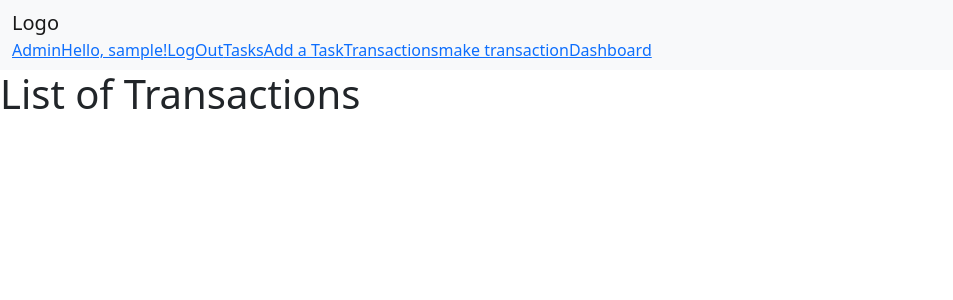
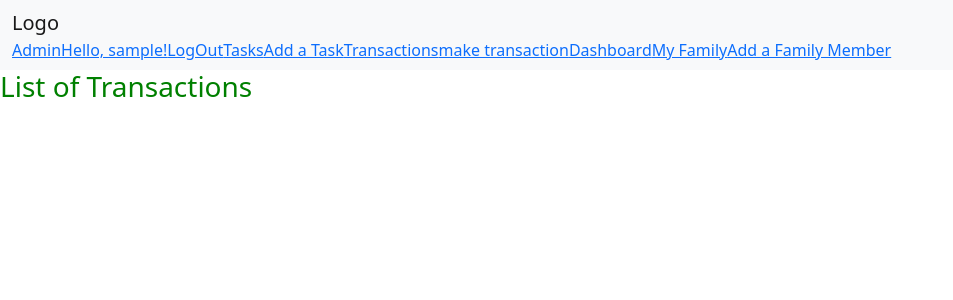
Before and after one commit to neshmasood/family-banking-system, a Django app: page /transactions/ in a window 1280 px wide. Shown: the top 300 px of the page, without its empty margins (0-953 px from the left). Run offline with Django 4.2, Linux system fonts and the light colour scheme; the visitor is signed in with stand-in values (Sample User, id 1); data that the repository does not hold is empty.

Commit message:
create CRUD on family model. add cancel option for all other models' create forms. Create templates for family model.

```diff
--- a/main_app/models.py
+++ b/main_app/models.py
@@ -53,5 +53,6 @@
         return self.name
 
 
+
 class Assignment(models.Model):
     date = models.DateTimeField(default=timezone.now)
--- a/main_app/templates/base.html
+++ b/main_app/templates/base.html
@@ -49,9 +49,12 @@
           <li class="nav-item">
             <a class="navbar-link active" href="{% url 'dashboard' %}">Dashboard</a>
           </li>
-          <!-- <li class="nav-item">
-            <a class="navbar-link active" href="{% url 'dashboard' %}">My Family</a>
-          </li> -->
+          <li class="nav-item">
+            <a class="navbar-link active" href="{% url 'family_list' %}">My Family</a>
+          </li>
+          <li class="nav-item">
+            <a class="navbar-link active" href="/families/new">Add a Family Member</a>
+          </li>
 
           {% else %}
           <li class="nav-item">
--- a/main_app/templates/family_detail.html
+++ b/main_app/templates/family_detail.html
@@ -7,7 +7,6 @@
             <p>Name: {{ family.name }}</p>
             <p>Description: {{ family.description }}</p>
         </div>
-
         <div>
             <a href="{% url 'families_update' family.id %}">Edit</a>
             <a href="{% url 'families_delete' family.id %}">Delete</a>
--- a/main_app/templates/task_create.html
+++ b/main_app/templates/task_create.html
@@ -7,6 +7,8 @@
     {% csrf_token %}
     {{form.as_p}}
     <input type="submit" value="Submit" />
+    <a href="{% url 'dashboard' %}">Cancel</a>
+
 </form>
 
 {% endblock %}
--- a/main_app/templates/task_delete_confirmation.html
+++ b/main_app/templates/task_delete_confirmation.html
@@ -3,10 +3,10 @@
 {% block content %}
 
     <h2>Delete a Task</h2>
-    <h3>Are you sure you want to delete this task: "{{task}}" ?</h3>
+    <h3>Are you sure you want to delete this task: "{{task}}"?</h3>
     <form method="post">
         {% csrf_token %}
-        <input type="submit" value="Yes - Delete!"/>
+        <input type="submit" value="Yes!"/>
         <a href="{% url 'task_detail' task.pk %}">Cancel</a>
     </form>
 
--- a/main_app/templates/task_update.html
+++ b/main_app/templates/task_update.html
@@ -2,13 +2,12 @@
 
 {% block content %}
 
-<h1>Update {{task.name}}</h1>
-<!-- <h6>Name: {{task.name}} </h6> -->
-<!-- <h6>Amount: {{task.amount}} </h6> -->
+<h5>Update {{task.name}}</h5>
 <form action="" method="post">
     {% csrf_token %}
     {{form.as_p}}
     <input type="submit" value="Update"/>
+    <a href="{% url 'task_detail' task.pk %}">Cancel</a>
 </form>
 
 {% endblock %}
--- a/main_app/templates/transaction_form.html
+++ b/main_app/templates/transaction_create.html
@@ -9,6 +9,7 @@
             {{ form.as_table }}
         </table>
         <input type="submit" value="Submit!">
+        <a href="{% url 'dashboard' %}">Cancel</a>
     </form>
 
 {% endblock %}
--- a/main_app/templates/transaction_index.html
+++ b/main_app/templates/transaction_index.html
@@ -1,18 +1,18 @@
 {% extends 'base.html' %}
 
 {% block content %}
-    <h1>List of Transactions</h1>
+    <h3>List of Transactions</h3>
 
     {% for transaction in transactions %}
         <div>
-            <a href="{% url 'transactions_show' transaction.id %}">
-                <div>
+            <div>
+                <a href="{% url 'transactions_show' transaction.id %}">
                     <p>Amount: ${{ transaction.amount }}</p>
-                    <p>Date: {{ transaction.date }}</p>
-                </div>
-            </a>
+                </a>
+            </div>
+            <p>Date: {{transaction.date}} </p>
         </div>
-        <hr/>
+
     {% endfor %}
 
 {% endblock %}
--- a/main_app/templates/transaction_update.html
+++ b/main_app/templates/transaction_update.html
@@ -9,6 +9,7 @@
             {{ form.as_table }}
         </table>
         <input type="submit" value="Update">
+        <a href="{% url 'transactions_index' %}">Cancel</a>
     </form>
 
 {% endblock %}
--- a/main_app/urls.py
+++ b/main_app/urls.py
@@ -18,5 +18,10 @@
     path('transactions/<int:pk>/update/', views.Transaction_Update.as_view(), name='transactions_update'),
     path('transactions/<int:pk>/delete/', views.Transaction_Delete.as_view(), name='transactions_delete'),
     path('dashboard/', views.Dashboard.as_view(), name="dashboard"),
+    path('families/', views.Family_List.as_view(), name="family_list"),
+    path('families/new/', views.Family_Create.as_view(), name="family_create"),
+    path('families/<int:pk>/', views.Family_Detail.as_view(), name="family_detail"),
+    path('families/<int:pk>/update', views.Family_Update.as_view(), name="family_update"),
+    path('families/<int:pk>/delete', views.Family_Delete.as_view(), name="family_delete"),
 
 ]
--- a/main_app/views.py
+++ b/main_app/views.py
@@ -16,6 +16,53 @@
 
 
 # Create your views here.
+
+def login_view(request):
+    # if POST, then authenticate the user (submitting the username and password)
+    if request.method == 'POST':
+        form = AuthenticationForm(request, request.POST)
+        if form.is_valid():
+            u = form.cleaned_data['username']
+            p = form.cleaned_data['password']
+            user = authenticate(username = u, password = p)
+            if user is not None:
+                if user.is_active:
+                    login(request, user)
+                    return HttpResponseRedirect('/dashboard/')
+                else:
+                    return render(request, 'login.html', {'form': form})
+            else:
+                return render(request, 'login.html', {'form': form})
+        else:
+            return render(request, 'signup.html', {'form': form})
+    else: # it was a get request so send the emtpy login form
+        # form = LoginForm()
+        form = AuthenticationForm()
+        return render(request, 'login.html', {'form': form})
+
+
+
+def logout_view(request):
+    logout(request)
+    return HttpResponseRedirect('/')
+
+
+
+def signup_view(request):
+    if request.method == 'POST':
+        form = SignUpForm(request.POST)
+        if form.is_valid():
+            form.save()
+            username = form.cleaned_data.get('username')
+            raw_password = form.cleaned_data.get('password1')
+            user = authenticate(username=username, password=raw_password)
+            login(request, user)
+            return redirect('/')
+    else:
+        form = SignUpForm()
+    return render(request, 'signup.html', {'form': form})
+
+
 
 
 class Landing_Page(TemplateView):
@@ -95,7 +142,7 @@
 class Transaction_Create(CreateView):
     model = Transaction
     fields = '__all__'
-    template_name = "transaction_form.html"
+    template_name = "transaction_create.html"
     success_url = '/transactions'
 
 
@@ -115,78 +162,47 @@
 
 
 
+class Family_List(TemplateView):
+    template_name = 'familylist.html'
+
+    def get_context_data(self, **kwargs):
+        context = super().get_context_data(**kwargs)
+        name = self.request.GET.get("name")
+        if name != None:
+            # .filter is the sql WHERE statement and name__icontains is doing a search for any name that contains the query param
+            context['families'] = Family.objects.filter(name_icontains=name)
+            context['header'] = f"Searching for {name}"
+        else:
+            context['families'] = Family.objects.all()
+            context['header'] = "My Family Members" # this is where we add the key into our context object for the view to use
+        return context
+
+
 class Family_Create(LoginRequiredMixin, CreateView):
     model = Family
     fields = ['name', 'description']
-    template_name = "task_create.html"
-    success_url = '/'
+    template_name = "family_create.html"
+    success_url = '/families'
     def form_valid(self, form):
         self.object = form.save(commit=False)
         self.object.user = self.request.user
         self.object.save()
-        return HttpResponseRedirect('/tasks')
+        return HttpResponseRedirect('/families')
 
 
 
+class Family_Detail(DetailView):
+    model = Family
+    template_name="family_detail.html"
 
+class Family_Update(UpdateView):
+    model = Family
+    fields = ['name', 'description']
+    template_name = "family_update.html"
+    def get_success_url(self):
+        return reverse('family_detail', kwargs={'pk': self.object.pk})
 
-
-
-# django auth
-# def login_view(request):
-#     # errors = ''
-#     if request.method == "POST":
-#         form = UserCreationForm(request.POST)
-#         if form.is_valid():
-#             user = form.save()
-#             login(request, user)
-#             return redirect('/')
-#         else:
-#             errors = form.errors
-#     form = UserCreationForm()
-#     return render(request, 'login.html', {'form': form, 'errors': errors})
-
-def login_view(request):
-    # if POST, then authenticate the user (submitting the username and password)
-    if request.method == 'POST':
-        form = AuthenticationForm(request, request.POST)
-        if form.is_valid():
-            u = form.cleaned_data['username']
-            p = form.cleaned_data['password']
-            user = authenticate(username = u, password = p)
-            if user is not None:
-                if user.is_active:
-                    login(request, user)
-                    return HttpResponseRedirect('/dashboard/')
-                else:
-                    return render(request, 'login.html', {'form': form})
-            else:
-                return render(request, 'login.html', {'form': form})
-        else:
-            return render(request, 'signup.html', {'form': form})
-    else: # it was a get request so send the emtpy login form
-        # form = LoginForm()
-        form = AuthenticationForm()
-        return render(request, 'login.html', {'form': form})
-
-
-
-def logout_view(request):
-    logout(request)
-    return HttpResponseRedirect('/')
-
-
-
-def signup_view(request):
-    if request.method == 'POST':
-        form = SignUpForm(request.POST)
-        if form.is_valid():
-            form.save()
-            username = form.cleaned_data.get('username')
-            raw_password = form.cleaned_data.get('password1')
-            user = authenticate(username=username, password=raw_password)
-            login(request, user)
-            return redirect('/')
-    else:
-        form = SignUpForm()
-    return render(request, 'signup.html', {'form': form})
+class Family_Delete(DeleteView):
+    model = Task
+    template_name = "family_delete_confirmation.html"
+    success_url = "/families/"
```
Also changed, not shown: main_app/templates/family_confirm_delete.html (+13 -0 lines), main_app/templates/family_update.html (+13 -0 lines), main_app/templates/familylist.html (+3 -28 lines), main_app/templates/transaction_show.html (+6 -1 lines), main_app/migrations/0014_alter_task_task_status.py (added).
